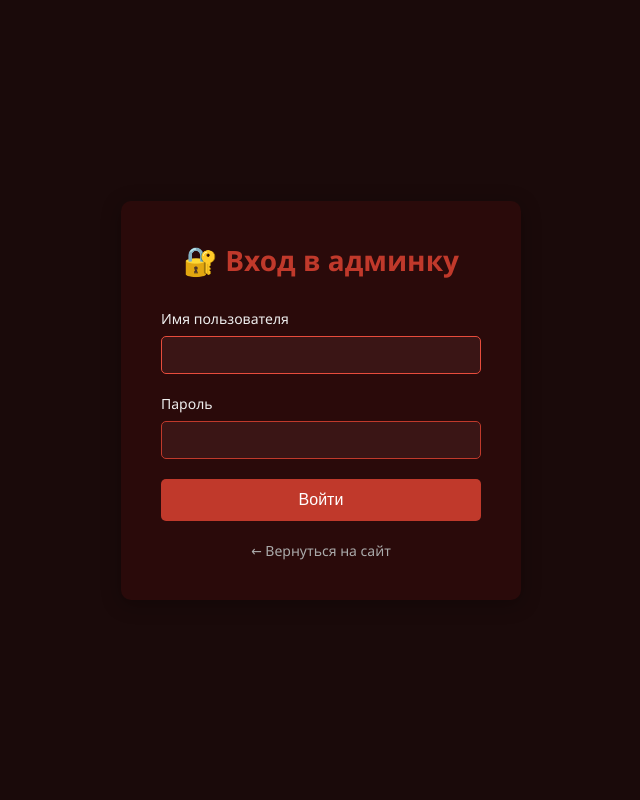
After one commit to imnokkip/resume, a Flask app: page /login in a window 1280 px wide. The commit adds this page. Shown: the whole page, without its empty margins (319-959 px from the left). Run offline with Flask 3, Linux system fonts and the light colour scheme.

Commit message:
добавлина авторизация админа

```diff
--- a/resume/app.py
+++ b/resume/app.py
@@ -1,20 +1,37 @@
-from flask import Flask, render_template, request, redirect, url_for, flash
+from flask import Flask, render_template, request, redirect, url_for, flash, session
 from werkzeug.utils import secure_filename
+from functools import wraps
 import markdown
 import json
 import os
+from dotenv import load_dotenv
+load_dotenv()
 
 app = Flask(__name__)
-app.secret_key = 'key'
+app.secret_key = os.environ.get('SECRET_KEY', '0')
 
-# Настройки загрузки картинок
+
 UPLOAD_FOLDER = './resume/static/images'
 ALLOWED_EXTENSIONS = {'png', 'jpg', 'jpeg', 'gif', 'webp'}
 app.config['UPLOAD_FOLDER'] = UPLOAD_FOLDER
 os.makedirs(UPLOAD_FOLDER, exist_ok=True)
 
+
+ADMIN_USERNAME = os.environ.get('ADMIN_USERNAME', 'admin')
+ADMIN_PASSWORD = os.environ.get('ADMIN_PASSWORD', 'admin123')
+
 def allowed_file(filename):
     return '.' in filename and filename.rsplit('.', 1)[1].lower() in ALLOWED_EXTENSIONS
+
+
+def login_required(f):
+    @wraps(f)
+    def decorated_function(*args, **kwargs):
+        if not session.get('logged_in'):
+            flash('Пожалуйста, войдите в систему', 'error')
+            return redirect(url_for('login'))
+        return f(*args, **kwargs)
+    return decorated_function
 
 DATA_FILE = './data/projects.json'
 os.makedirs('data', exist_ok=True)
@@ -72,7 +89,32 @@ def index():
     data['bio_html'] = markdown.markdown(data['bio'])
     return render_template('index.html', **data)
 
+@app.route('/login', methods=['GET', 'POST'])
+def login():
+    if session.get('logged_in'):
+        return redirect(url_for('admin'))
+
+    if request.method == 'POST':
+        username = request.form.get('username')
+        password = request.form.get('password')
+
+        if username == ADMIN_USERNAME and password == ADMIN_PASSWORD:
+            session['logged_in'] = True
+            flash('Вы успешно вошли в систему!', 'success')
+            return redirect(url_for('admin'))
+        else:
+            flash('Неверное имя пользователя или пароль', 'error')
+
+    return render_template('login.html')
+
+@app.route('/logout')
+def logout():
+    session.pop('logged_in', None)
+    flash('Вы вышли из системы', 'success')
+    return redirect(url_for('index'))
+
 @app.route('/admin', methods=['GET', 'POST'])
+@login_required
 def admin():
     data = load_data()
 
@@ -99,7 +141,6 @@ def admin():
             flash('Сохранено!')
 
         elif action == 'add_project':
-            # Обработка картинки
             image_name = 'default.jpg'
             if 'image' in request.files:
                 file = request.files['image']
@@ -121,7 +162,6 @@ def admin():
 
         elif action == 'delete_project':
             pid = int(request.form.get('project_id'))
-            # Удаляем картинку проекта
             for p in data['projects']:
                 if p['id'] == pid and p['image'] != 'default.jpg':
                     img_path = os.path.join(app.config['UPLOAD_FOLDER'], p['image'])
@@ -139,16 +179,13 @@ def admin():
                     p['tech'] = [t.strip() for t in request.form.get('tech', '').split(',') if t.strip()]
                     p['link'] = request.form.get('link', '#')
 
-                    # Обновляем картинку если загрузили новую
                     if 'image' in request.files:
                         file = request.files['image']
                         if file and allowed_file(file.filename):
-                            # Удаляем старую картинку
                             if p['image'] != 'default.jpg':
                                 old_img = os.path.join(app.config['UPLOAD_FOLDER'], p['image'])
                                 if os.path.exists(old_img):
                                     os.remove(old_img)
-                            # Сохраняем новую
                             filename = secure_filename(file.filename)
                             file.save(os.path.join(app.config['UPLOAD_FOLDER'], filename))
                             p['image'] = filename
--- a/resume/templates/base.html
+++ b/resume/templates/base.html
@@ -21,6 +21,11 @@
                 <a href="/admin" class="admin-link" target="_blank">
                     <i class="fas fa-cog"></i>
                 </a>
+                {% if session.logged_in %}
+                <a href="/logout" class="admin-link">
+                    <i class="fas fa-sign-out-alt"></i>
+                </a>
+                {% endif %}
             </div>
         </div>
     </nav>
--- /dev/null
+++ b/resume/templates/login.html
@@ -0,0 +1,146 @@
+<!DOCTYPE html>
+<html lang="ru">
+<head>
+    <meta charset="UTF-8">
+    <meta name="viewport" content="width=device-width, initial-scale=1.0">
+    <title>Вход в админ-панель</title>
+    <style>
+        * {
+            margin: 0;
+            padding: 0;
+            box-sizing: border-box;
+        }
+
+        body {
+            font-family: 'Segoe UI', Tahoma, Geneva, Verdana, sans-serif;
+            background: #1a0a0a;
+            display: flex;
+            justify-content: center;
+            align-items: center;
+            min-height: 100vh;
+        }
+
+        .login-container {
+            background: #2a0a0a;
+            padding: 40px;
+            border-radius: 10px;
+            width: 100%;
+            max-width: 400px;
+            box-shadow: 0 4px 20px rgba(0,0,0,0.3);
+        }
+
+        h1 {
+            color: #c0392b;
+            text-align: center;
+            margin-bottom: 30px;
+            font-size: 28px;
+        }
+
+        .form-group {
+            margin-bottom: 20px;
+        }
+
+        label {
+            display: block;
+            color: #eee;
+            margin-bottom: 8px;
+            font-size: 14px;
+        }
+
+        input {
+            width: 100%;
+            padding: 10px;
+            background: #3a1515;
+            border: 1px solid #c0392b;
+            border-radius: 5px;
+            color: white;
+            font-size: 14px;
+        }
+
+        input:focus {
+            outline: none;
+            border-color: #e74c3c;
+        }
+
+        button {
+            width: 100%;
+            padding: 12px;
+            background: #c0392b;
+            color: white;
+            border: none;
+            border-radius: 5px;
+            font-size: 16px;
+            cursor: pointer;
+            transition: background 0.3s;
+        }
+
+        button:hover {
+            background: #e74c3c;
+        }
+
+        .flash-messages {
+            margin-bottom: 20px;
+        }
+
+        .flash {
+            padding: 10px;
+            border-radius: 5px;
+            margin-bottom: 10px;
+            text-align: center;
+            font-size: 14px;
+        }
+
+        .flash.success {
+            background: #27ae60;
+            color: white;
+        }
+
+        .flash.error {
+            background: #c0392b;
+            color: white;
+        }
+
+        .back-link {
+            display: block;
+            text-align: center;
+            margin-top: 20px;
+            color: #aaa;
+            text-decoration: none;
+            font-size: 14px;
+        }
+
+        .back-link:hover {
+            color: #c0392b;
+        }
+    </style>
+</head>
+<body>
+    <div class="login-container">
+        <h1>🔐 Вход в админку</h1>
+
+        {% with messages = get_flashed_messages(with_categories=true) %}
+            {% if messages %}
+                <div class="flash-messages">
+                    {% for category, message in messages %}
+                        <div class="flash {{ category }}">{{ message }}</div>
+                    {% endfor %}
+                </div>
+            {% endif %}
+        {% endwith %}
+
+        <form method="POST">
+            <div class="form-group">
+                <label>Имя пользователя</label>
+                <input type="text" name="username" required autofocus>
+            </div>
+            <div class="form-group">
+                <label>Пароль</label>
+                <input type="password" name="password" required>
+            </div>
+            <button type="submit">Войти</button>
+        </form>
+
+        <a href="/" class="back-link">← Вернуться на сайт</a>
+    </div>
+</body>
+</html>
```
Also changed, not shown: 1 other file.
